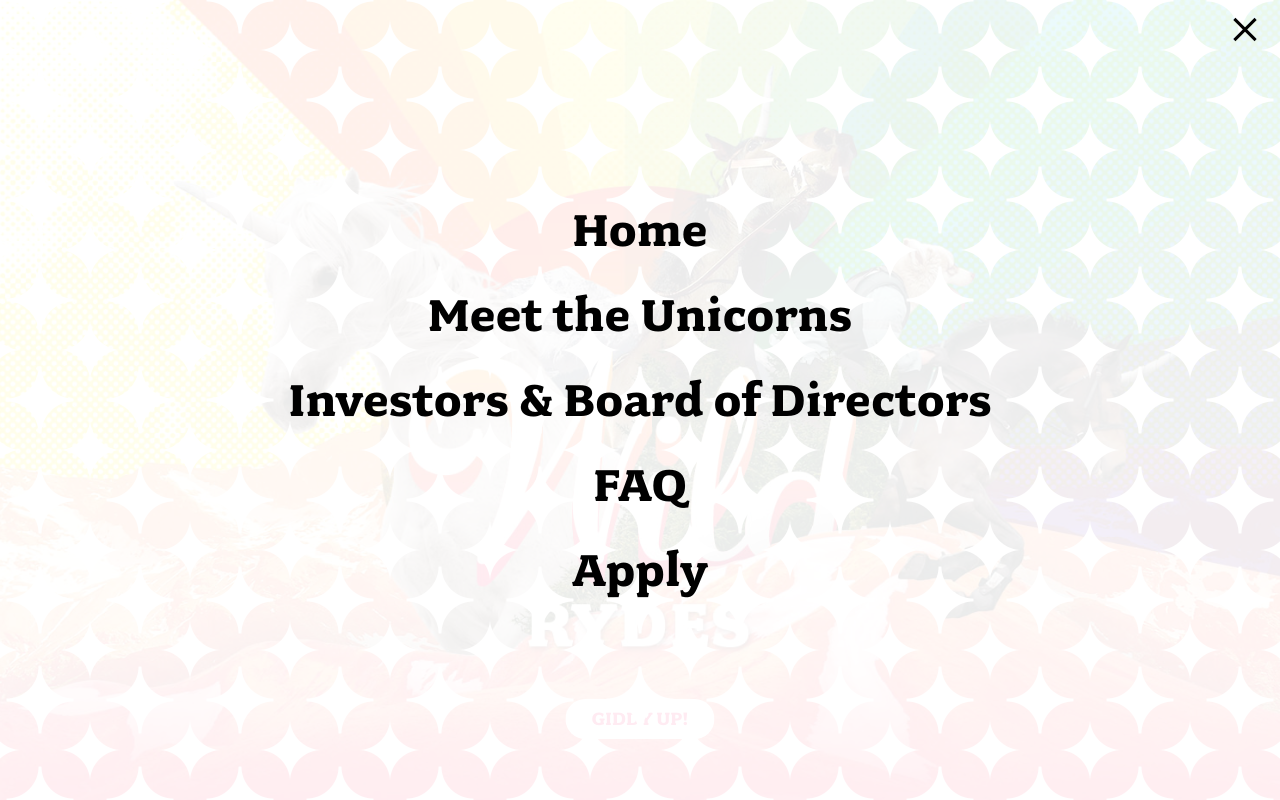
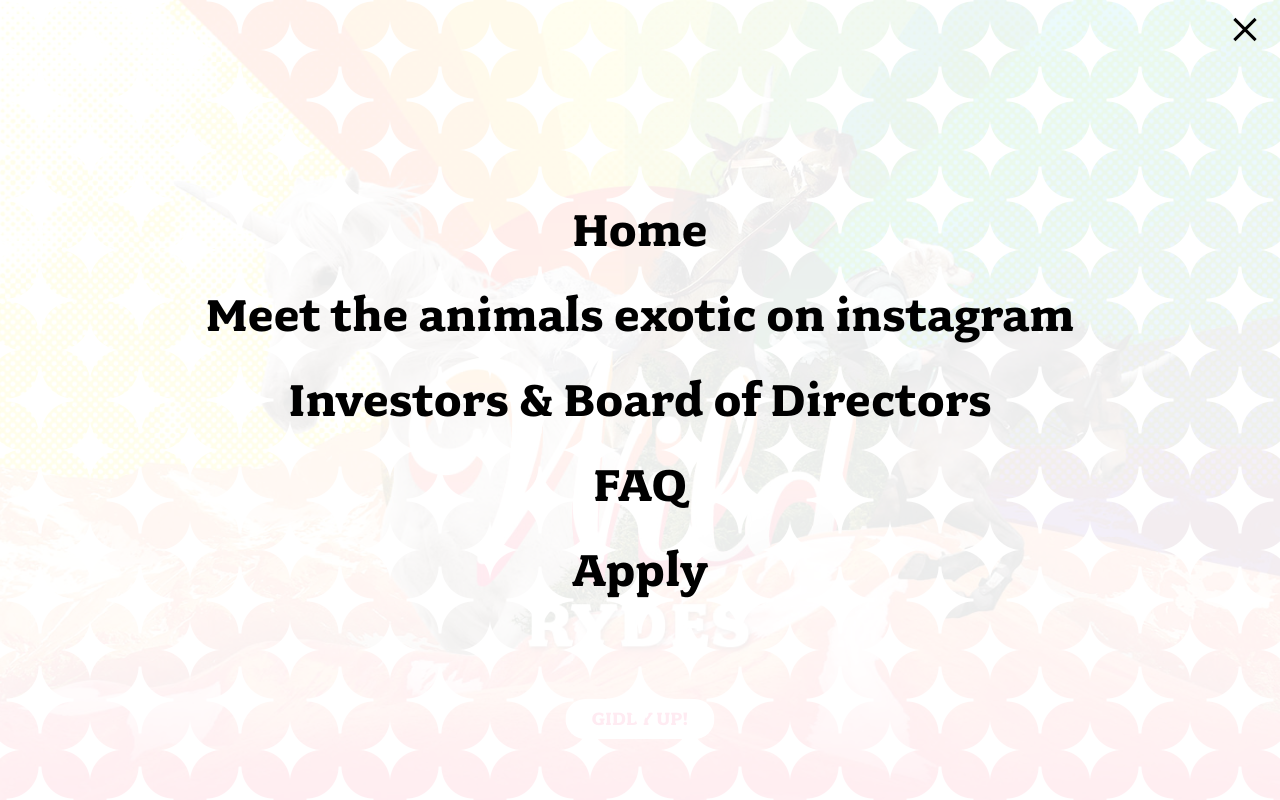
Before and after one commit to charly-hub/repository1, a plain HTML site: page index.html in a window 1280 px wide. Both pictures are taken after a click on the button "Menu". Shown: the top 800 px of the page. Drawn offline with Linux system fonts and the light colour scheme.

Commit message:
updated title

```diff
--- a/index.html
+++ b/index.html
@@ -18,7 +18,7 @@
     <nav class="site-nav">
       <ul>
         <li><a href="index.html">Home</a></li>
-        <li><a href="unicorns.html">Meet the Unicorns</a></li>
+        <li><a href="unicorns.html">Meet the animals exotic on instagram</a></li>
         <li><a href="investors.html">Investors &amp; Board of Directors</a></li>
         <li><a href="faq.html">FAQ</a></li>
         <li><a href="apply.html">Apply</a></li>
```
